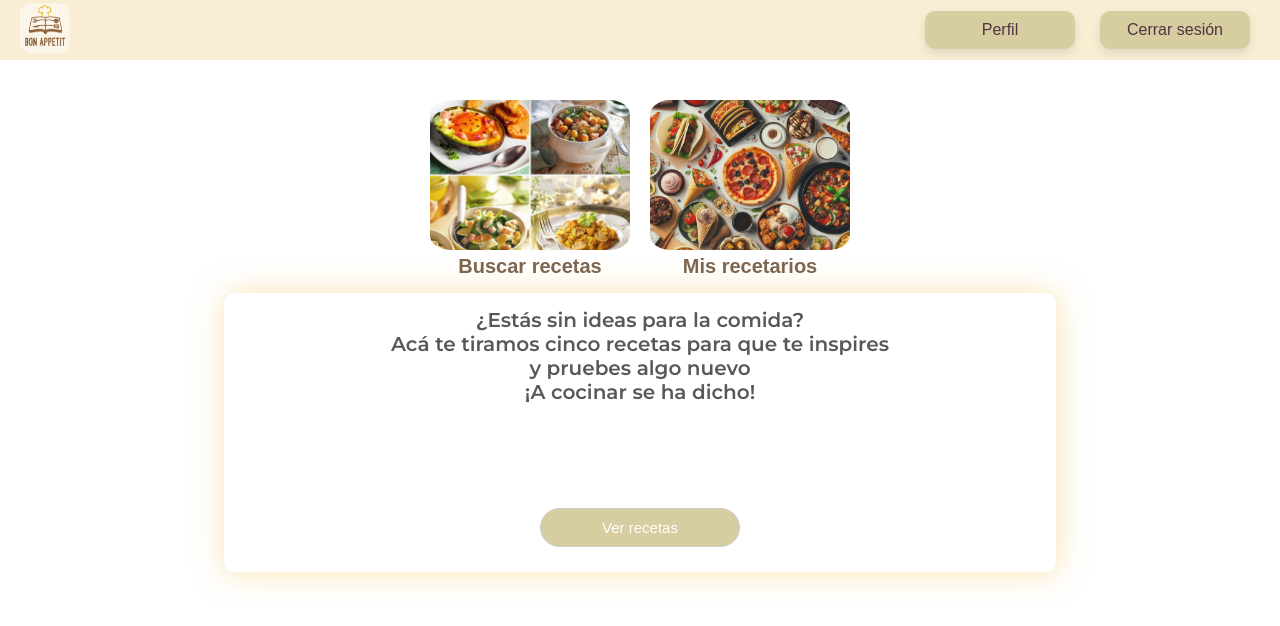
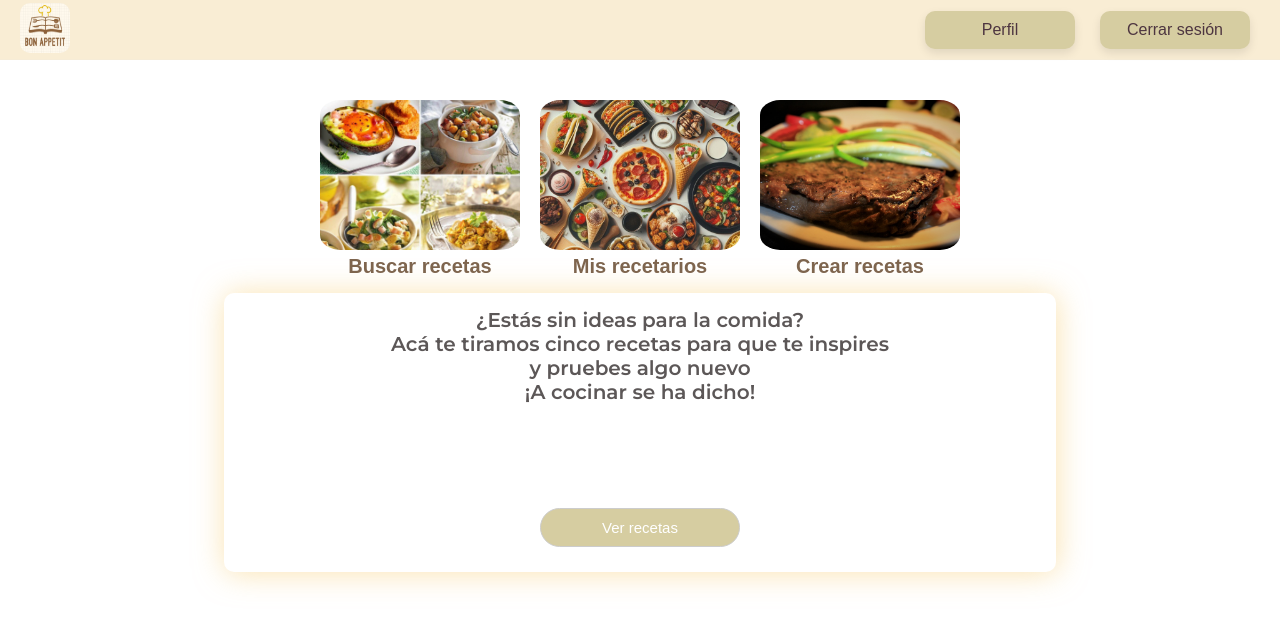
Before and after one commit to LucasMartinCosta/RecetasCompleto, an Angular app: page /home in a window 1280 px wide. Shown: the top 626 px of the page. Built offline with nearby package versions, Linux system fonts and the light colour scheme; sample sign-in values are in the browser's storage.

Commit message:
arreglo en menu

```diff
--- a/src/app/menu/menu-inicio/menu-inicio.component.html
+++ b/src/app/menu/menu-inicio/menu-inicio.component.html
@@ -12,14 +12,10 @@
       <span>Mis recetarios</span>
     </button>
 
-
-
-    <!--
-    <button mat-button class="menu-option" [routerLink]="['/agregar-lista']"  >
-      <img src="img/crear-lista.jpg" alt="Crear recetario" class="option-image">
-      <span>Crear recetario</span>
+    <button mat-button class="menu-option" [routerLink]="['/agregar-receta']">
+      <img src="img/crear-receta.jpg" alt="Crear Recetas" class="option-image">
+      <span>Crear recetas</span>
     </button>
-    -->
 
 
   </div>
--- a/src/app/recetas/mi-listas/mi-listas.component.css
+++ b/src/app/recetas/mi-listas/mi-listas.component.css
@@ -100,7 +100,7 @@ max-width: 75px;
 .btns {
   padding: 10px;
   font-size: 16px;
-  width: 170px;
+  width: 150px;
   background-color: #e3d7a2;
   color: #4d3540;
   border: 15px;
```
